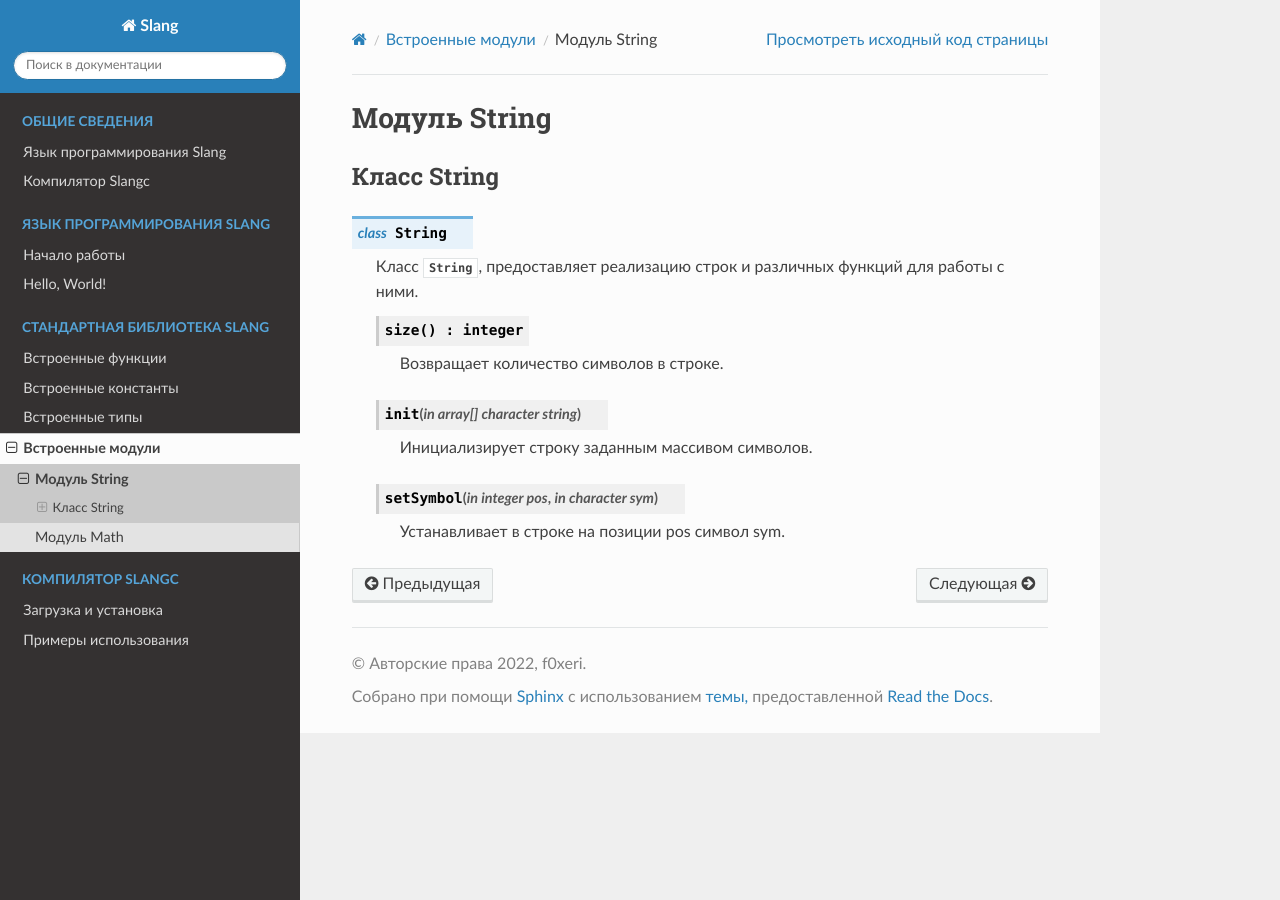
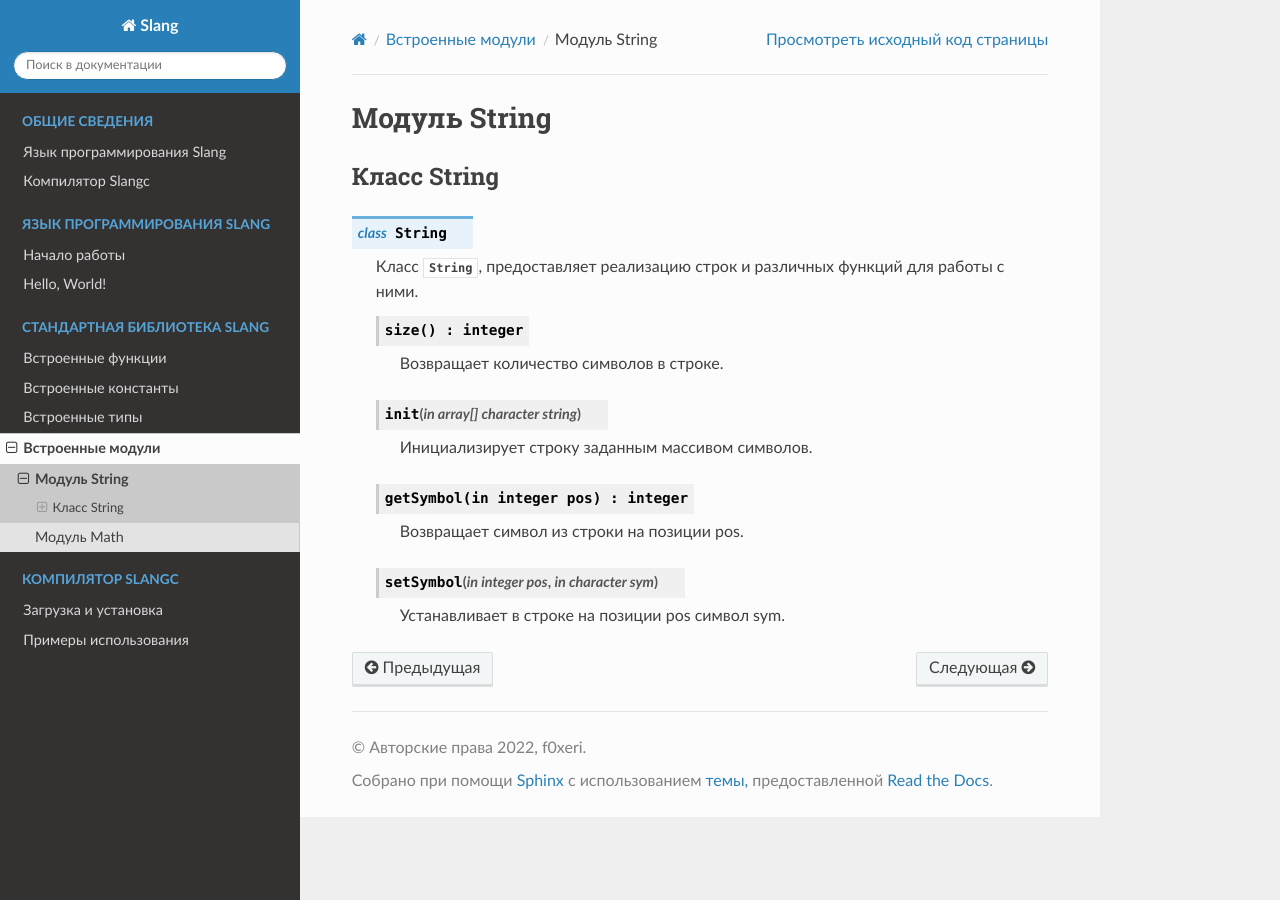
Before and after one commit to f0xeri/SlangDocs, a Sphinx documentation site: the page built from docs/source/slangstd/modules/string_module.rst, in a window 1280 px wide. Built offline with Sphinx 7.4.7 and the Read the Docs theme 2.0.0, drawn with Linux system fonts in a browser that asks for light colours.

Commit message:
docs updated

```diff
--- a/docs/source/slang/helloworld.rst
+++ b/docs/source/slang/helloworld.rst
@@ -45,7 +45,7 @@ Hello, World!
 Данные строки объявляют модуль в Slang. Первая содержит непосредственно объявление имени модуля. Основной код модуля расположен между ``start`` и ``end``,
 причём ``end`` всегда должен содержать имя текущего модуля и точку в конце - ``end main.``.
 Основной код модуля выполняется только в том случае, если данный модуль является стартовым, то есть главным модулем программы.
-Модули, которые предназначены для использования в других модулях, обычно не содержат код между ``start`` и ``end``. Подробнее об этом будет рассказано при более подробном знакомстве с модулями.
+Модули, которые предназначены для использования в других модулях, обычно не содержат код между ``start`` и ``end``. Подробнее об этом будет рассказано при более детальном знакомстве с модулями.
 
 Внутри основного кода модуля ``main`` находится следующий код:
 
--- a/docs/source/slangstd/modules/string_module.rst
+++ b/docs/source/slangstd/modules/string_module.rst
@@ -16,6 +16,10 @@
 
       Инициализирует строку заданным массивом символов.
 
+   .. method:: getSymbol(in integer pos) : integer
+
+      Возвращает символ из строки на позиции pos.
+
    .. method:: setSymbol(in integer pos, in character sym)
 
       Устанавливает в строке на позиции pos символ sym.
```
